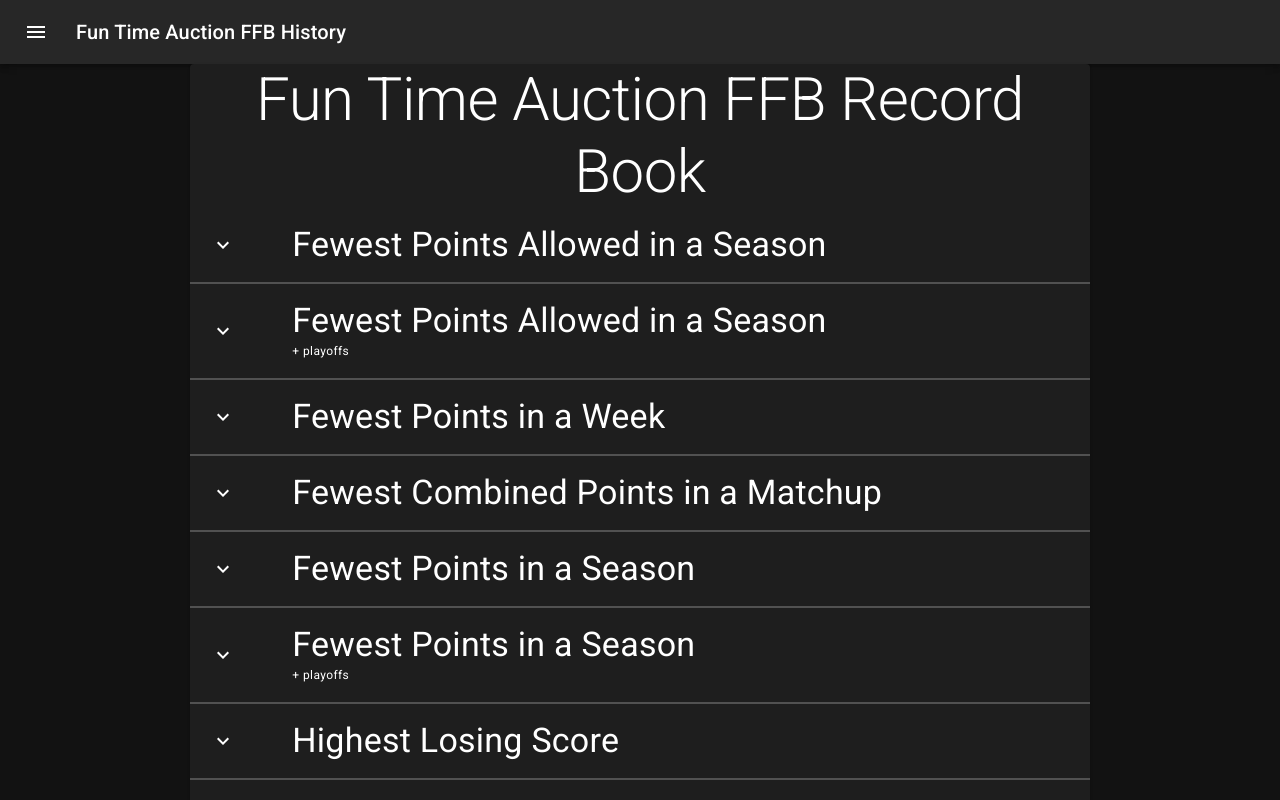
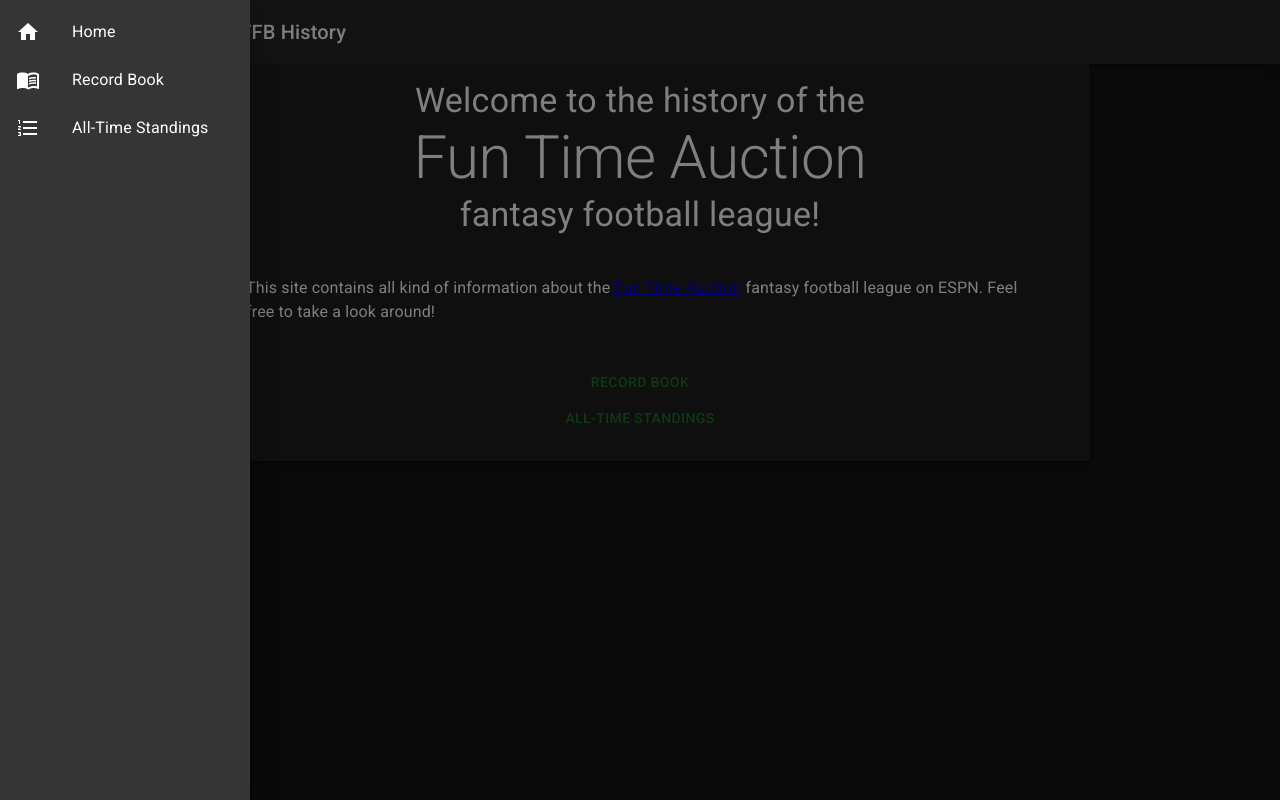
Before and after one commit to MFazio23/ESPN-FFB-Web, a React (Create React App) app: page / in a window 1280 px wide. Both pictures are taken after a click on the button "menu". Shown: the top 800 px of the page. Built offline with nearby package versions, Linux system fonts and the light colour scheme.

Commit message:
Nav drawer looks to be working

```diff
--- a/public/index.html
+++ b/public/index.html
@@ -11,7 +11,6 @@
     <link rel="apple-touch-icon" sizes="180x180" href="%PUBLIC_URL%/apple-touch-icon.png">
     <link rel="icon" type="image/png" sizes="32x32" href="%PUBLIC_URL%/favicon-32x32.png">
     <link rel="icon" type="image/png" sizes="16x16" href="%PUBLIC_URL%/favicon-16x16.png">
-    <link rel="manifest" href="%PUBLIC_URL%/site.webmanifest">
     <link rel="mask-icon" href="%PUBLIC_URL%/safari-pinned-tab.svg" color="#5bbad5">
     <meta name="msapplication-TileColor" content="#b91d47">
     <meta name="theme-color" content="#ffffff">
--- a/src/App.js
+++ b/src/App.js
@@ -1,47 +1,50 @@
-import logo from './logo.svg';
-import Button from '@mui/material/Button';
+import * as React from 'react';
 import './App.css';
 import {
     BrowserRouter as Router,
     Switch,
-    Route,
-    Link
+    Route
 } from "react-router-dom";
 import TopAppBar from "./TopAppBar";
 import NavDrawer from "./NavDrawer";
 import RecordBook from "./record-book/RecordBook";
+import Home from "./Home";
+import Links from './links';
 
 export default function App() {
+    const [isDrawerOpen, setDrawerOpen] = React.useState(false);
+
+    const toggleDrawer = (open) => (event) => {
+        if (
+            event &&
+            event.type === 'keydown' &&
+            (event.key === 'Tab' || event.key === 'Shift')
+        ) {
+            return;
+        }
+
+        setDrawerOpen(open)
+    }
+
     return (
         <Router>
-            <TopAppBar />
+            <TopAppBar isDrawerOpen={isDrawerOpen} toggleDrawer={toggleDrawer}/>
             <main className="mainContainer">
-                {/*<nav>
-                    <ul>
-                        <li>
-                            <Link to="/">Home</Link>
-                        </li>
-                        <li>
-                            <Link to="/record-book">Record Book</Link>
-                        </li>
-                        <li>
-                            <Link to="/users">Users</Link>
-                        </li>
-                    </ul>
-                </nav>
-                <NavDrawer />*/}
-
+                <NavDrawer isDrawerOpen={isDrawerOpen} toggleDrawer={toggleDrawer}/>
                 {/* A <Switch> looks through its children <Route>s and
-            renders the first one that matches the current URL. */}
+                    renders the first one that matches the current URL. */}
                 <Switch>
-                    <Route path="/record-book">
-                        <RecordBook />
+                    <Route path={Links.recordBook}>
+                        <RecordBook/>
                     </Route>
-                    <Route path="/users">
-                        <div>USers</div>
+                    <Route path={Links.standings}>
+                        <div>Standings</div>
+                    </Route>
+                    <Route path="/teams">
+                        <div>Teams</div>
                     </Route>
                     <Route path="/">
-                        <RecordBook />
+                        <Home />
                     </Route>
                 </Switch>
             </main>
--- /dev/null
+++ b/src/Home.js
@@ -0,0 +1,28 @@
+import {Button, Card, CardContent, Stack, Typography} from "@mui/material";
+import {Link} from "react-router-dom";
+import Links from './links';
+
+export default function Home() {
+    return (
+        <Card sx={{maxWidth: 900, margin: "0 auto"}}>
+            <CardContent>
+                <Stack>
+                    <Typography align="center" variant="h4">Welcome to the history of the</Typography>
+                    <Typography align="center" variant="h2">Fun Time Auction</Typography>
+                    <Typography align="center" variant="h4">fantasy football league!</Typography>
+
+                    <Typography variant="body1" margin={5}>
+                        This site contains all kind of information about the <a
+                        href="https://fantasy.espn.com/football/league?leagueId=358793">Fun Time Auction</a> fantasy
+                        football league on ESPN.
+                        Feel free to take a look around!
+                    </Typography>
+
+                    <Button component={Link} to={Links.recordBook}>Record Book</Button>
+                    <Button component={Link} to={Links.standings}>All-Time Standings</Button>
+                </Stack>
+
+            </CardContent>
+        </Card>
+    )
+}
--- a/src/NavDrawer.js
+++ b/src/NavDrawer.js
@@ -1,67 +1,57 @@
 import * as React from 'react';
-import {Box, Button, List, ListItem, ListItemIcon, ListItemText, SwipeableDrawer} from "@mui/material";
-import InboxIcon from '@mui/icons-material/MoveToInbox';
-import MailIcon from '@mui/icons-material/Mail';
+import {Box, List, ListItem, ListItemIcon, ListItemText, SwipeableDrawer} from "@mui/material";
+import {NavLink} from "react-router-dom";
+import {FormatListNumbered, Home, MenuBook} from "@mui/icons-material";
+import Links from './links';
 
 const links = [
     {
-        text:'A'
+        text: 'Home',
+        url: '',
+        icon: <Home/>
     },
     {
-        text:'B'
+        text: 'Record Book',
+        url: Links.recordBook,
+        icon: <MenuBook/>
     },
     {
-        text:'C'
+        text: 'All-Time Standings',
+        url: Links.standings,
+        icon: <FormatListNumbered/>
     },
 ]
 
-export default function NavDrawer() {
-    const [state, setState] = React.useState({
-        left: false
-    })
-
-    const toggleDrawer = (open) => (event) => {
-        if (
-            event &&
-            event.type === 'keydown' &&
-            (event.key === 'Tab' || event.key === 'Shift')
-        ) {
-            return;
-        }
-
-        setState({...state, left: open});
-    }
-
+export default function NavDrawer(props) {
     const list = () => (
         <Box
-            sx={250}
+            sx={{width: 250}}
             role="presentation"
-            onClick={toggleDrawer(false)}
-            onKeyDown={toggleDrawer(false)}
-        >
+            onClick={props.toggleDrawer(false)}
+            onKeyDown={props.toggleDrawer(false)}>
+            <nav>
                 <List>
                     {links.map((link, index) => (
-                    <ListItem button key={link.text}>
+                        <ListItem button key={link.text} component={NavLink} to={`${link.url}`}>
                             <ListItemIcon>
-                            {index % 2 === 0 ? <InboxIcon /> : <MailIcon />}
+                                {link.icon}
                             </ListItemIcon>
-                        <ListItemText primary={link.text} />
+                            <ListItemText primary={link.text}/>
                         </ListItem>
                     ))}
                 </List>
+            </nav>
         </Box>
     )
 
     return (
         <React.Fragment key="left">
-            <Button onClick={toggleDrawer(true)}>OPen drawer</Button>
             <SwipeableDrawer
                 anchor='left'
-                open={state['left']}
-                onClose={toggleDrawer(false)}
-                onOpen={toggleDrawer(true)}
-            >
-                {list}
+                open={props.isDrawerOpen}
+                onClose={props.toggleDrawer(false)}
+                onOpen={props.toggleDrawer(true)}>
+                {list()}
             </SwipeableDrawer>
         </React.Fragment>
     )
--- a/src/TopAppBar.js
+++ b/src/TopAppBar.js
@@ -6,9 +6,9 @@ import Typography from '@mui/material/Typography';
 import IconButton from '@mui/material/IconButton';
 import MenuIcon from '@mui/icons-material/Menu';
 
-export default function TopAppBar() {
+export default function TopAppBar(props) {
     return (
-        <Box sx={{ flexGrow: 1 }}>
+        <Box sx={{flexGrow: 1}}>
             <AppBar position="static">
                 <Toolbar>
                     <IconButton
@@ -16,11 +16,11 @@ export default function TopAppBar() {
                         edge="start"
                         color="inherit"
                         aria-label="menu"
-                        sx={{ mr: 2 }}
-                    >
-                        <MenuIcon />
+                        onClick={props.toggleDrawer(!props.isDrawerOpen)}
+                        sx={{mr: 2}}>
+                        <MenuIcon/>
                     </IconButton>
-                    <Typography variant="h6" component="div" sx={{ flexGrow: 1 }}>
+                    <Typography variant="h6" component="div" sx={{flexGrow: 1}}>
                         Fun Time Auction FFB History
                     </Typography>
                 </Toolbar>
--- a/src/data/data-handler.js
+++ b/src/data/data-handler.js
@@ -21,7 +21,7 @@ export default {
     fullTeamMap,
     recordBook: Object.entries(recordBook).map(([id, records]) => ({
             id,
-            title: recordBookTitles[id],
+            title: recordBookTitles[id].title,
             records: records.map(record => ({
                 ...record,
                 recordHolders: Object
@@ -37,7 +37,8 @@ export default {
                         )
                     )
             })),
-            withPlayoffs: id.includes("Playoff")
+            withPlayoffs: id.includes("Playoff"),
+            order: recordBookTitles[id].order
         })
-    ),
+    ).sort((a, b) => a > b),
 }
--- a/src/data/record-book-titles.json
+++ b/src/data/record-book-titles.json
@@ -1,22 +1,22 @@
 {
-  "mostPointsGame": "Most Points in a Week",
-  "mostPointsSeason": "Most Points in a Season",
-  "mostPointsSeasonWithPlayoffs": "Most Points in a Season",
-  "mostPointsMatchup": "Most Combined Points in a Matchup",
-  "fewestPointsGame": "Fewest Points in a Week",
-  "fewestPointsSeason": "Fewest Points in a Season",
-  "fewestPointsSeasonWithPlayoffs": "Fewest Points in a Season",
-  "fewestPointsMatchup": "Fewest Combined Points in a Matchup",
-  "smallestMarginOfVictory": "Smallest Margin of Victory",
-  "largestMarginOfVictory": "Largest Margin of Victory",
-  "mostPointsAllowed": "Most Points Allowed in a Season",
-  "mostPointsAllowedWithPlayoffs": "Most Points Allowed in a Season",
-  "fewestPointsAllowed": "Fewest Points Allowed in a Season",
-  "fewestPointsAllowedWithPlayoffs": "Fewest Points Allowed in a Season",
-  "longestWinningStreak": "Longest Winning Streak",
-  "longestWinningStreakWithPlayoffs": "Longest Winning Streak",
-  "longestLosingStreak": "Longest Losing Streak",
-  "longestLosingStreakWithPlayoffs": "Longest Losing Streak",
-  "lowestWinningScore": "Lowest Winning Score",
-  "highestLosingScore": "Highest Losing Score"
+  "mostPointsGame": { "title": "Most Points in a Week", "order": 0 },
+  "mostPointsSeason": { "title": "Most Points in a Season", "order": 1 },
+  "mostPointsSeasonWithPlayoffs": { "title": "Most Points in a Season", "order": 2 },
+  "mostPointsMatchup": { "title": "Most Combined Points in a Matchup", "order": 3 },
+  "fewestPointsGame": { "title": "Fewest Points in a Week", "order": 4 },
+  "fewestPointsSeason": { "title": "Fewest Points in a Season", "order": 5 },
+  "fewestPointsSeasonWithPlayoffs": { "title": "Fewest Points in a Season", "order": 6 },
+  "fewestPointsMatchup": { "title": "Fewest Combined Points in a Matchup", "order": 7 },
+  "smallestMarginOfVictory": { "title": "Smallest Margin of Victory", "order": 8 },
+  "largestMarginOfVictory": { "title": "Largest Margin of Victory", "order": 9 },
+  "mostPointsAllowed": { "title": "Most Points Allowed in a Season", "order": 10 },
+  "mostPointsAllowedWithPlayoffs": { "title": "Most Points Allowed in a Season", "order": 11 },
+  "fewestPointsAllowed": { "title": "Fewest Points Allowed in a Season", "order": 12 },
+  "fewestPointsAllowedWithPlayoffs": { "title": "Fewest Points Allowed in a Season", "order": 13 },
+  "longestWinningStreak": { "title": "Longest Winning Streak", "order": 14 },
+  "longestWinningStreakWithPlayoffs": { "title": "Longest Winning Streak", "order": 15 },
+  "longestLosingStreak": { "title": "Longest Losing Streak", "order": 16 },
+  "longestLosingStreakWithPlayoffs": { "title": "Longest Losing Streak", "order": 17 },
+  "lowestWinningScore": { "title": "Lowest Winning Score", "order": 18 },
+  "highestLosingScore": { "title": "Highest Losing Score", "order": 19 }
 }
--- /dev/null
+++ b/src/links.js
@@ -0,0 +1,5 @@
+export default {
+    home: '/home',
+    recordBook: '/record-book',
+    standings: '/standings'
+}
--- a/src/record-book/RecordBook.js
+++ b/src/record-book/RecordBook.js
@@ -11,12 +11,15 @@ export default function RecordBook() {
             margin: "0 auto"
         }}>
             <Typography variant="h2" component="h2" align="center">
-                Fun Time Auction FFB Record Book
+                Record Book
             </Typography>
             <Table aria-label="record-book">
                 <TableBody>
-                    {dataHandler.recordBook.map(recordCategory => <RecordBookItem key={recordCategory.id}
-                                                                                  recordCategory={recordCategory}/>)}
+                    {dataHandler
+                        .recordBook
+                        .sort((bookA, bookB) => bookA.order - bookB.order)
+                        .map(recordCategory => <RecordBookItem key={recordCategory.id}
+                                                               recordCategory={recordCategory}/>)}
                 </TableBody>
             </Table>
         </TableContainer>
```
Lines whose indentation alone changed are shown as unchanged.
